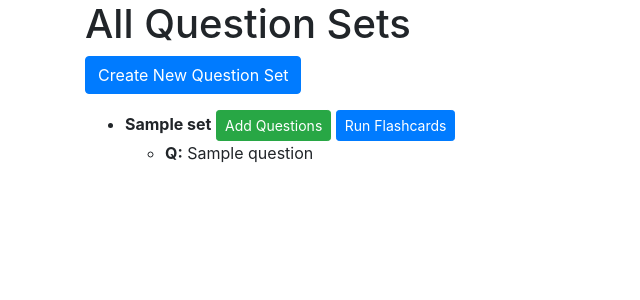
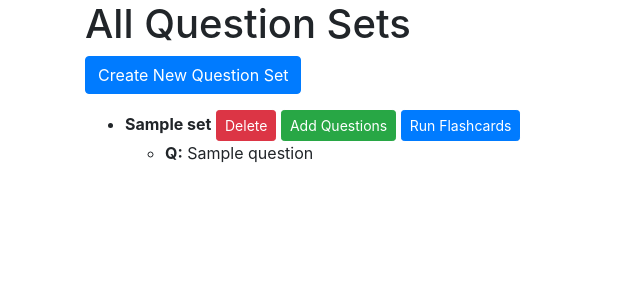
Before and after one commit to OvalHoneyBee11/nea_real, a Flask app: page /tests/question_sets in a window 1280 px wide. Shown: the part 56-356 px from the top of the page, without its empty margins (0-640 px from the left). Run offline with Flask 3, Linux system fonts and the light colour scheme; a user stored in the database is signed in; tables that the repository leaves empty hold one stand-in row (values such as "Sample post"); some libraries are stand-ins or nearby versions.

Commit message:
Added deleting question sets

```diff
--- a/website/templates/question_sets.html
+++ b/website/templates/question_sets.html
@@ -15,6 +15,16 @@
 <a href="{{ url_for('tests.questions', set_id=selected_set.id) }}">
     <button type="button" class="btn btn-success btn-sm">Add Questions</button>
 </a>
+<form method="POST"
+      action="{{ url_for('tests.delete_question_set', set_id=selected_set.id) }}"
+      style="display:inline;"
+      onsubmit="return confirm('Are you sure you want to delete this question set?');">
+
+    <button type="submit" class="btn btn-danger btn-sm">
+        Delete Question Set
+    </button>
+</form>
+
 {% if selected_set.questions %}
 <a href="{{ url_for('tests.flashcards', set_id=selected_set.id) }}">
     <button type="button" class="btn btn-primary btn-sm">Run Flashcards</button>
@@ -39,6 +49,16 @@
     {% for qs in question_sets %}
     <li>
         <strong>{{ qs.name }}</strong>
+        <form method="POST"
+            action="{{ url_for('tests.delete_question_set', set_id=qs.id) }}"
+            style="display:inline;"
+            onsubmit="return confirm('Delete this question set?');">
+
+            <button type="submit" class="btn btn-danger btn-sm">
+                Delete
+            </button>
+        </form>
+
         <a href="{{ url_for('tests.questions', set_id=qs.id) }}">
             <button type="button" class="btn btn-success btn-sm">Add Questions</button>
         </a>
@@ -56,10 +76,12 @@
         {% else %}
         <p style="margin-left: 1em; color: #666;">No questions yet</p>
         {% endif %}
+
     </li>
     {% endfor %}
 </ul>
 {% else %}
 <p>No question sets found.</p>
+
 {% endif %}
 {% endblock %}
--- a/website/tests.py
+++ b/website/tests.py
@@ -120,7 +120,7 @@ def delete_question(question_id):
 @tests.route("/flashcards/<int:set_id>", methods=["GET"])
 @login_required
 def flashcards(set_id):
-    # Get the question set (allow access if owner or shared with a class the user belongs to)
+    # Get the question set (allow access if woner or shared with a class the user belongs to)
     question_set = QuestionSet.query.get(set_id)
 
     if not question_set:
@@ -166,3 +166,18 @@ def flashcards(set_id):
         question_set=question_set,
         questions_data=questions_data,
     )
+@tests.route('/delete_set/<int:set_id>', methods=['POST'])
+@login_required
+def delete_question_set(set_id):
+    question_set = QuestionSet.query.get_or_404(set_id)
+
+    # Optional: authorisation check (very good for marks)
+    if question_set.user_id != current_user.id:
+        flash("You are not authorised to delete this set.", "danger")
+        return redirect(url_for('home'))
+
+    db.session.delete(question_set)
+    db.session.commit()
+
+    flash("Question set deleted successfully.", "success")
+    return redirect(url_for('views.home'))
```
Also changed, not shown: website/templates/home.html (+9 -0 lines).
